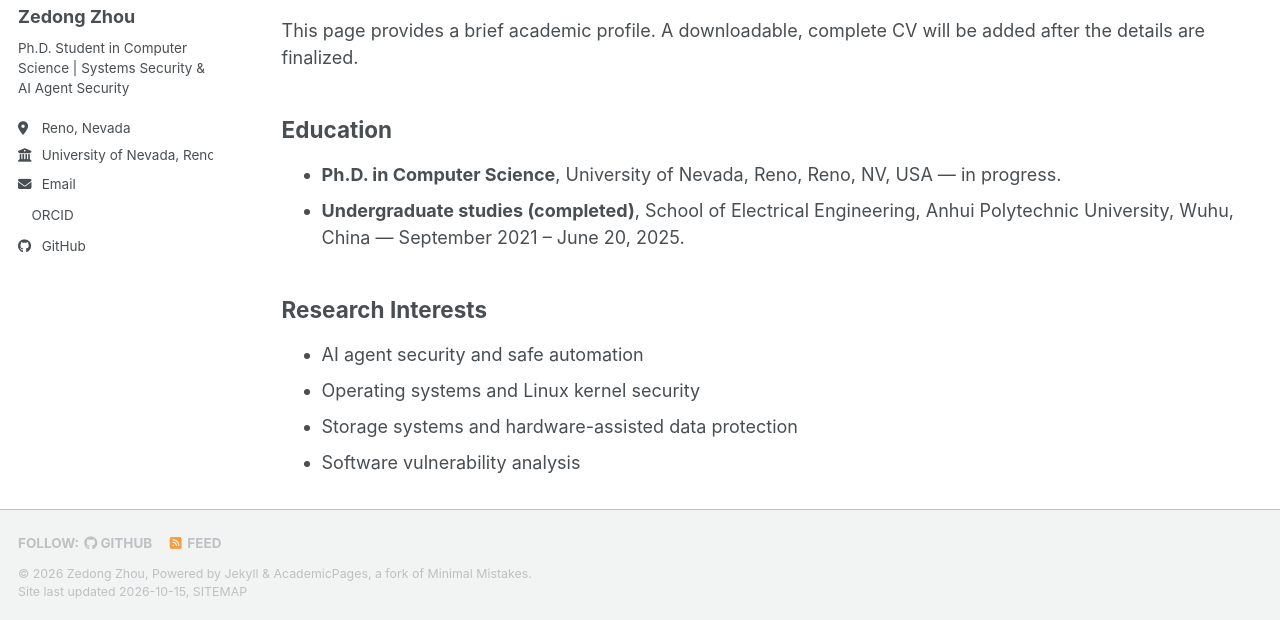
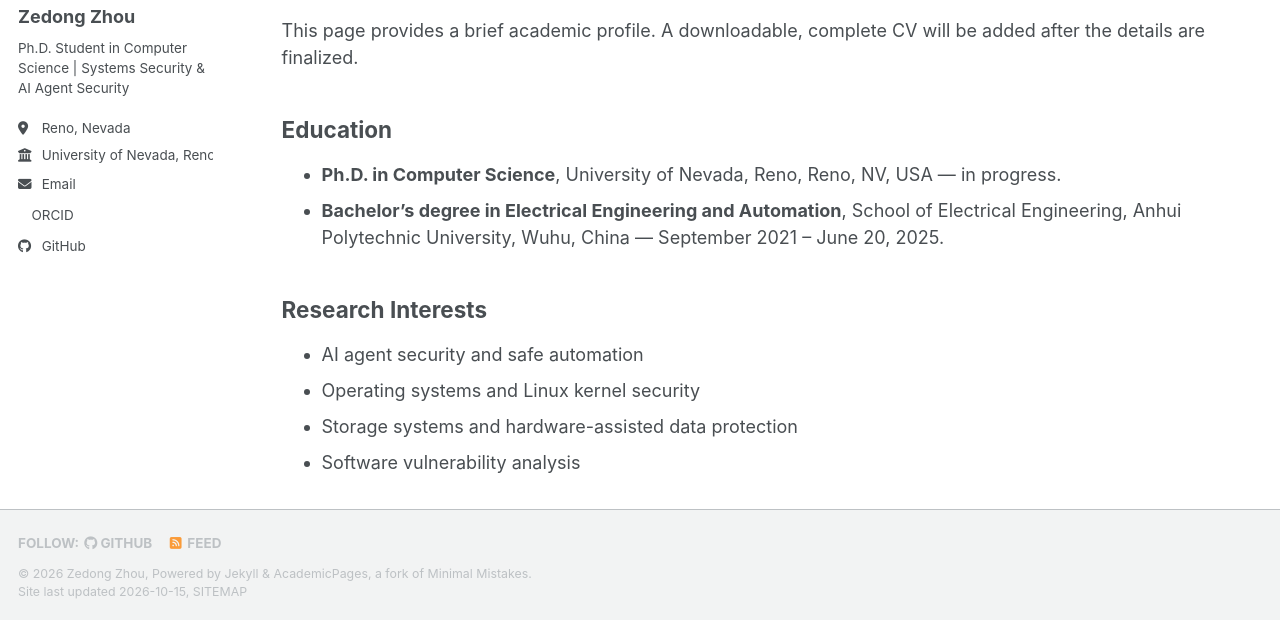
Before and after one commit to 2350082187zhou-ux/2350082187zhou-ux.github.io, a Jekyll site: the page built from _pages/cv.md, in a window 1280 px wide and 900 px high, cut to the strip 280-900 px from the top of the window. Built offline with Jekyll 4.4.1, drawn with Linux system fonts in a browser that asks for light colours; a style sheet for code colours, icons or effects is not loaded.

Commit message:
Specify bachelor's major as Electrical Engineering and Automation

```diff
--- a/_pages/cv.md
+++ b/_pages/cv.md
@@ -17,7 +17,7 @@ This page provides a brief academic profile. A downloadable, complete CV will be
 ## Education
 
 - **Ph.D. in Computer Science**, University of Nevada, Reno, Reno, NV, USA — in progress.
-- **Undergraduate studies (completed)**, School of Electrical Engineering, Anhui Polytechnic University, Wuhu, China — September 2021 – June 20, 2025.
+- **Bachelor's degree in Electrical Engineering and Automation**, School of Electrical Engineering, Anhui Polytechnic University, Wuhu, China — September 2021 – June 20, 2025.
 
 ## Research Interests
 
```
